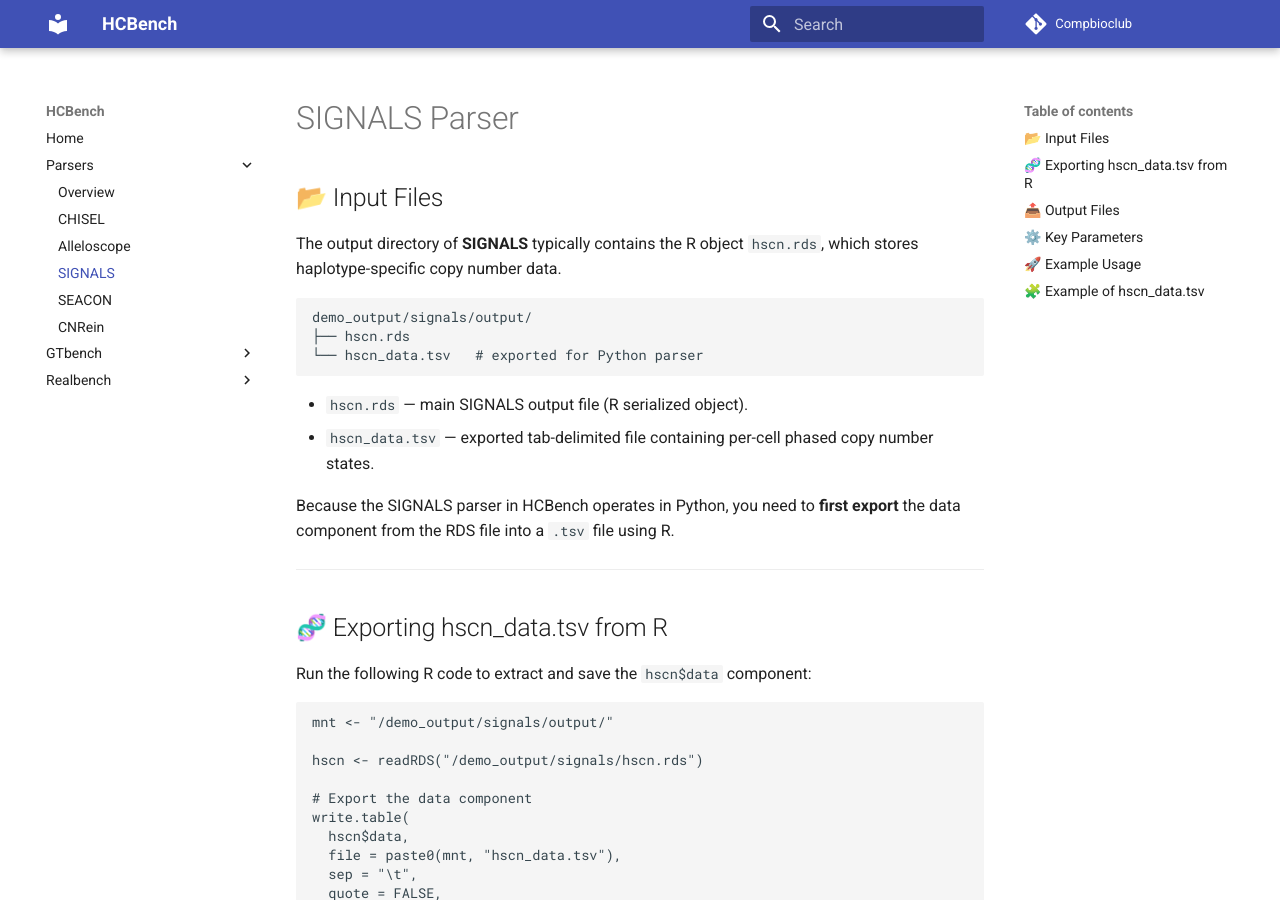
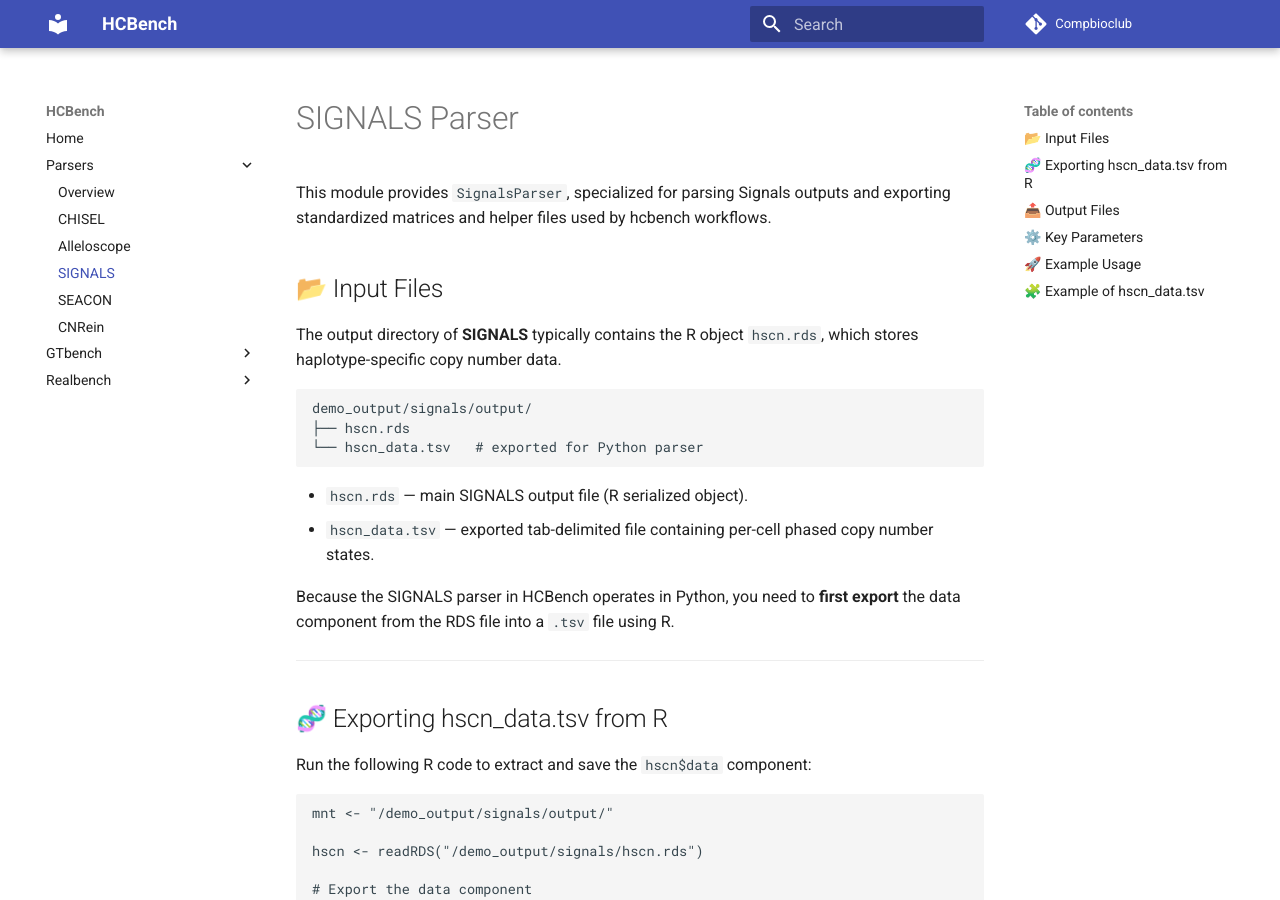
Before and after one commit to compbioclub/HCBench, an MkDocs documentation site: the page built from docs/parsers/signals.md, in a window 1280 px wide and 900 px high. Built offline with MkDocs 1.6.1 and Material for MkDocs 9.7.7, drawn with Linux system fonts in a browser that asks for light colours.

Commit message:
add signal parse

```diff
--- a/docs/parsers/signals.md
+++ b/docs/parsers/signals.md
@@ -1,5 +1,40 @@
+# SIGNALS Parser
 
-# SIGNALS Parser
+This module provides `SignalsParser`, specialized for parsing Signals outputs and exporting standardized matrices and helper files used by hcbench workflows.
+
+
+
+
+
+
+
+
+
+
+
+
+
+
+
+
+
+
+
+
+
+
+
+
+
+
+
+
+
+
+
+
+
+
 
 ## 📂 Input Files
 
```
